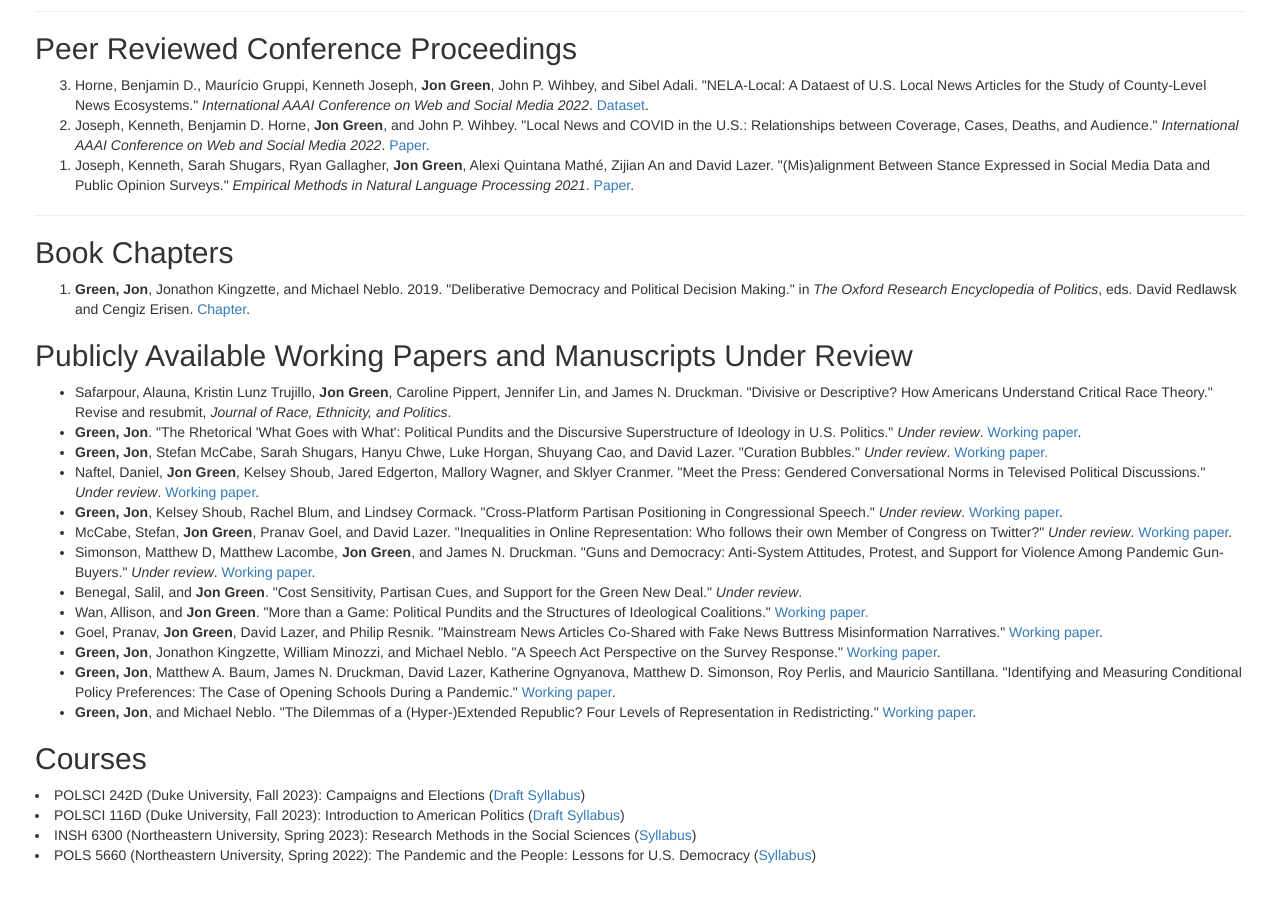
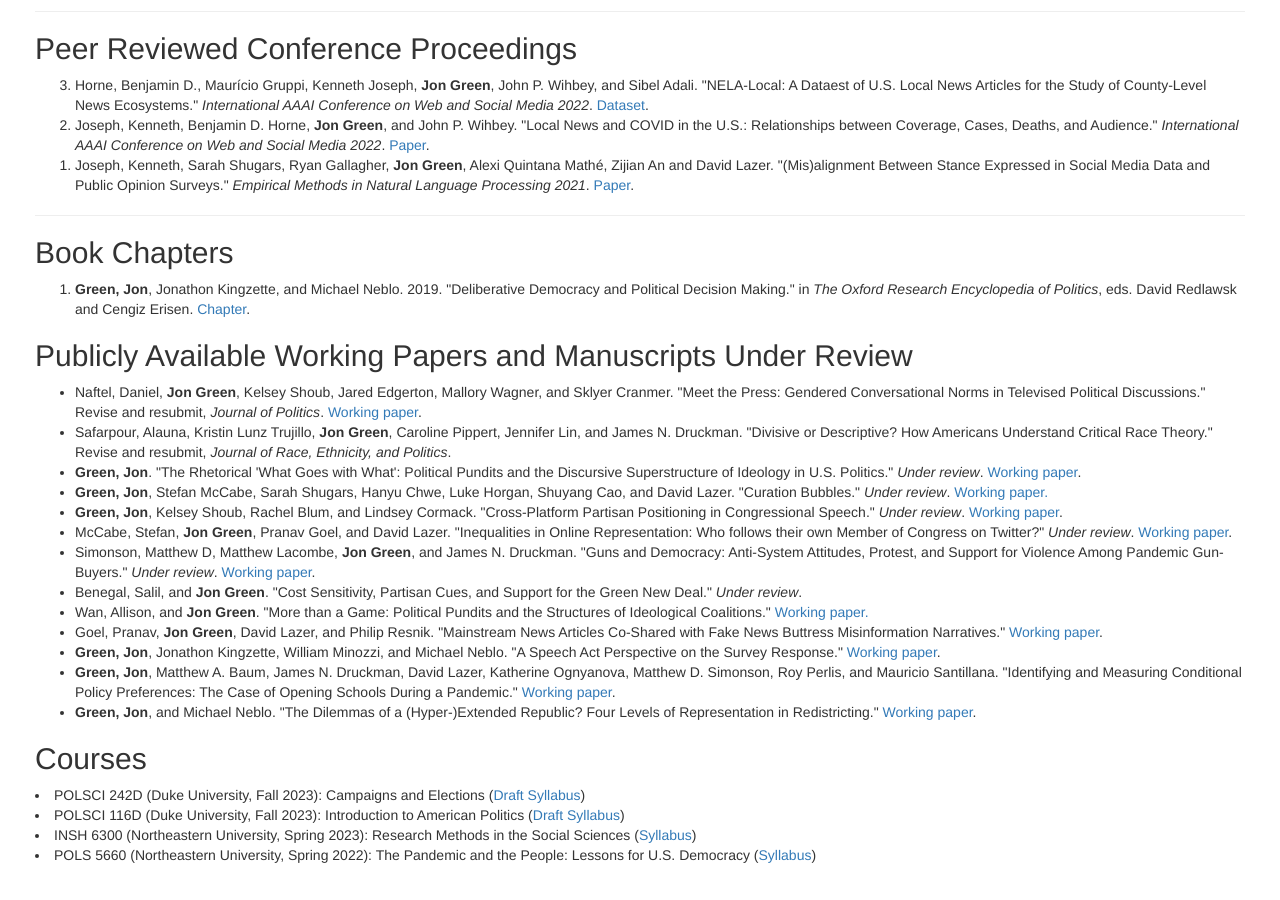
Before and after one commit to jgreen4919/jgreen4919.github.io, a Jekyll site: the page index.html, which Jekyll copies as it is, in a window 1280 px wide and 900 px high, scrolled down 1398 px. Built offline with Jekyll 4.4.1, drawn with Linux system fonts in a browser that asks for light colours.

Commit message:
interruptions

```diff
--- a/index.html
+++ b/index.html
@@ -70,10 +70,10 @@
     <h2>Publicly Available Working Papers and Manuscripts Under Review</h2>
     <ul>
    <!-- <li> Esterling, Kevin, Stefan McCabe, Diogo Ferrari, <strong>Jon Green</strong>, and David Lazer. "Deplatforming Right-Wing Extremists on Twitter Following the January 6 Insurrection." <i>Under review</i>.</li> -->
+    <li>Naftel, Daniel, <strong>Jon Green</strong>, Kelsey Shoub, Jared Edgerton, Mallory Wagner, and Sklyer Cranmer. "Meet the Press: Gendered Conversational Norms in Televised Political Discussions." Revise and resubmit, <i>Journal of Politics</i>. <a href="https://osf.io/my8us/">Working paper</a>.</li>
     <li> Safarpour, Alauna, Kristin Lunz Trujillo, <strong>Jon Green</strong>, Caroline Pippert, Jennifer Lin, and James N. Druckman. "Divisive or Descriptive? How Americans Understand Critical Race Theory." Revise and resubmit, <i>Journal of Race, Ethnicity, and Politics</i>.</li>
     <li> <strong>Green, Jon</strong>. "The Rhetorical 'What Goes with What': Political Pundits and the Discursive Superstructure of Ideology in U.S. Politics." <i>Under review</i>. <a href="https://osf.io/vwqnf">Working paper</a>.</li>
     <li> <strong>Green, Jon</strong>, Stefan McCabe, Sarah Shugars, Hanyu Chwe, Luke Horgan, Shuyang Cao, and David Lazer. "Curation Bubbles." <i>Under review</i>. <a href="https://osf.io/vbwer/"> Working paper.</a></li>
-    <li>Naftel, Daniel, <strong>Jon Green</strong>, Kelsey Shoub, Jared Edgerton, Mallory Wagner, and Sklyer Cranmer. "Meet the Press: Gendered Conversational Norms in Televised Political Discussions." <i>Under review</i>. <a href="https://osf.io/my8us/">Working paper</a>.</li>
       <li> <strong>Green, Jon</strong>, Kelsey Shoub, Rachel Blum, and Lindsey Cormack. "Cross-Platform Partisan Positioning in Congressional Speech." <i>Under review</i>. <a href="https://osf.io/85atn">Working paper</a>.</li>
       <li>McCabe, Stefan, <strong>Jon Green</strong>, Pranav Goel, and David Lazer. "Inequalities in Online Representation: Who follows their own Member of Congress on Twitter?" <i>Under review</i>. <a href="https://osf.io/x4d6n">Working paper</a>.</li>
       <li>Simonson, Matthew D, Matthew Lacombe, <strong>Jon Green</strong>, and James N. Druckman. "Guns and Democracy: Anti-System Attitudes, Protest, and Support for Violence Among Pandemic Gun-Buyers." <i>Under review</i>. <a href="'https://www.ipr.northwestern.edu/our-work/working-papers/2022/wp-22-37.html">Working paper</a>.</li>
```
Also changed, not shown: 5 other files.
